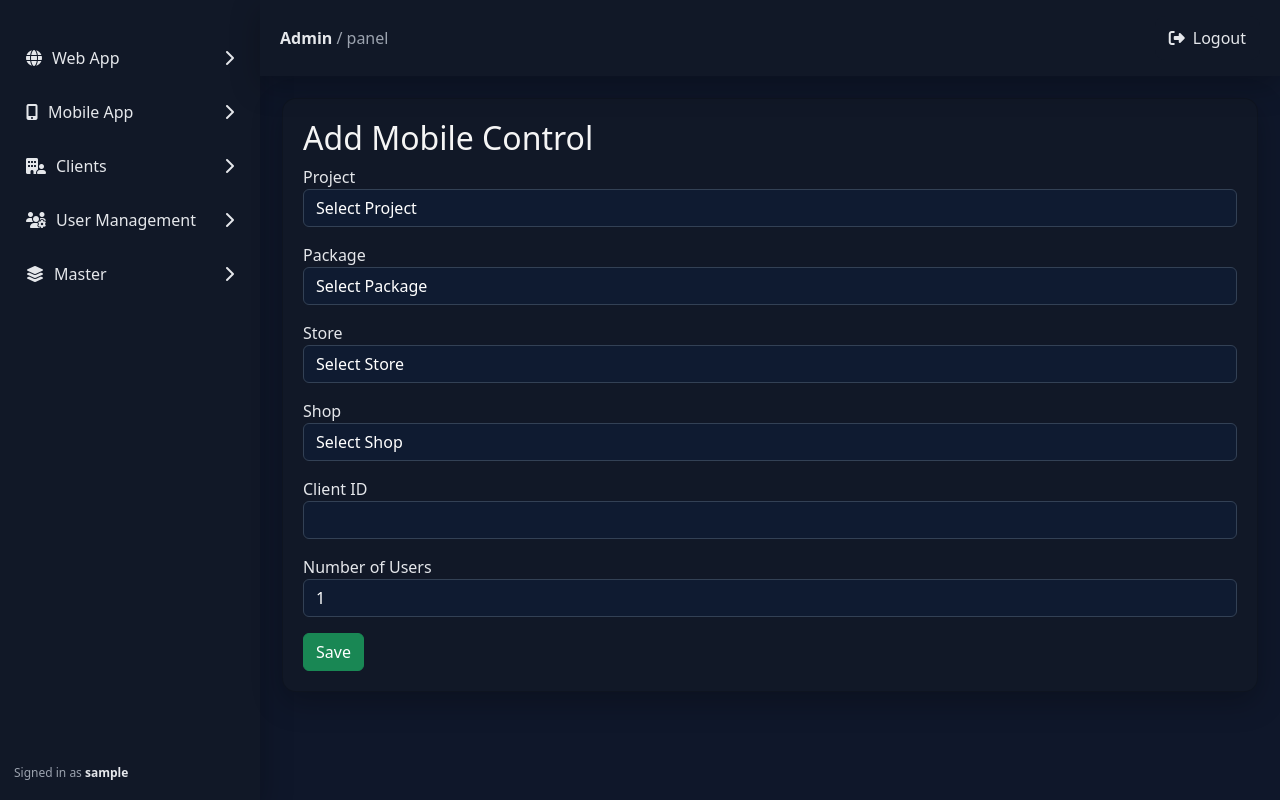
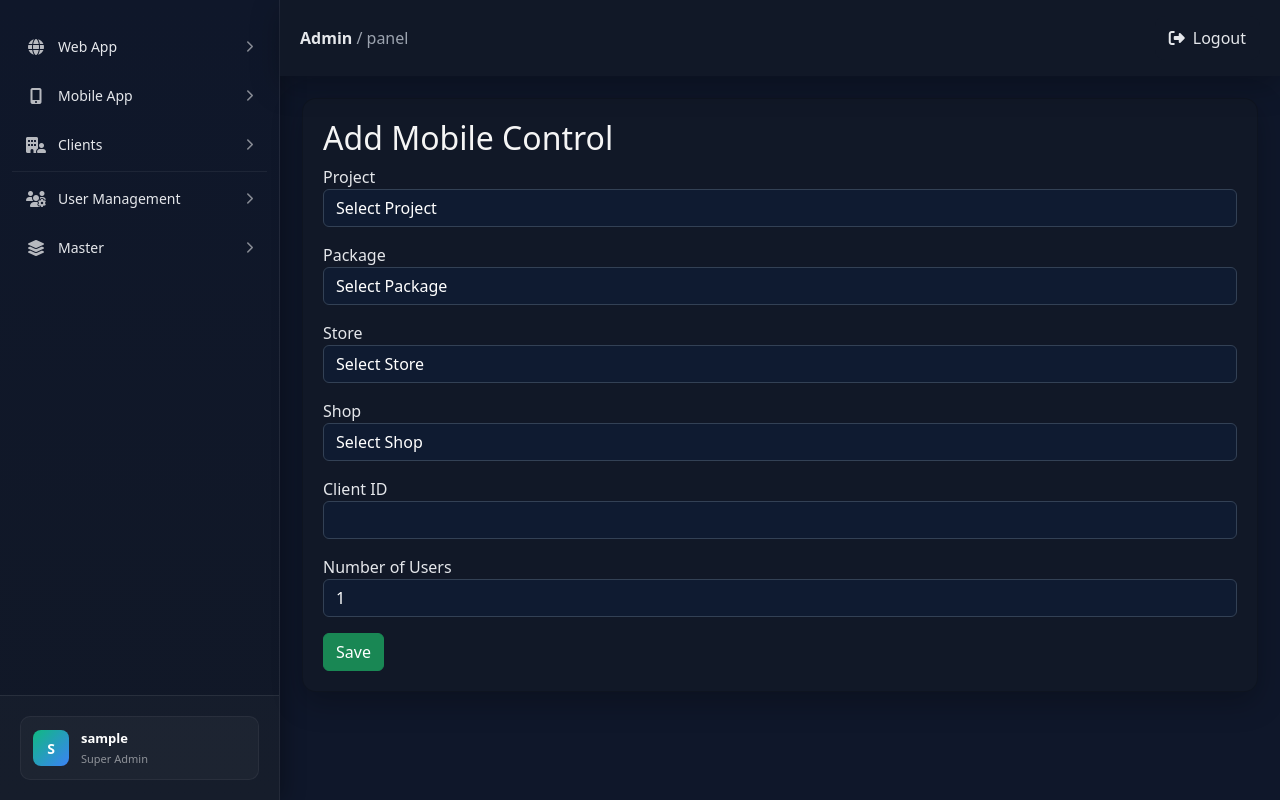
Before and after one commit to sajith231/CENTRAL_LOGIN_SYSTEM, a Django app: page /mobileapp/mobile_control/add/ in a window 1280 px wide. Run offline with Django 5.2, Linux system fonts and the light colour scheme; the visitor is signed in with stand-in values (Sample User, id 1); data that the repository does not hold is empty.

Commit message:
updation

```diff
--- a/app1/templates/base.html
+++ b/app1/templates/base.html
@@ -25,7 +25,7 @@
       /* hover panel (gray-800)      */
       --radius: 14px;
       --shadow: 0 10px 30px rgba(0, 0, 0, .25);
-      --sidebar: 260px;
+      --sidebar: 280px;
     }
 
     * {
@@ -48,36 +48,58 @@
     /* Sidebar */
     .sidebar {
       width: var(--sidebar);
-      background: var(--panel);
-      padding: 18px 14px;
-      box-shadow: var(--shadow);
+      background: linear-gradient(180deg, #0f172a 0%, #111827 100%);
+      padding: 0;
+      box-shadow: 4px 0 20px rgba(0, 0, 0, 0.3);
       position: sticky;
       top: 0;
       height: 100vh;
       display: flex;
       flex-direction: column;
-      gap: 12px;
+      border-right: 1px solid rgba(255, 255, 255, 0.08);
+      overflow-y: auto;
+      overflow-x: hidden;
     }
 
-    .brand {
-      font-weight: 700;
-      letter-spacing: .3px;
-      padding: 8px 10px;
-      border-radius: 12px;
-      background: rgba(255, 255, 255, .03);
-      display: flex;
-      align-items: center;
-      gap: 10px;
+    /* Custom Scrollbar */
+    .sidebar::-webkit-scrollbar {
+      width: 6px;
+    }
+
+    .sidebar::-webkit-scrollbar-track {
+      background: transparent;
+    }
+
+    .sidebar::-webkit-scrollbar-thumb {
+      background: rgba(255, 255, 255, 0.1);
+      border-radius: 3px;
+    }
+
+    .sidebar::-webkit-scrollbar-thumb:hover {
+      background: rgba(255, 255, 255, 0.15);
+    }
+
+    /* Menu Container */
+    .menu-container {
+      padding: 20px 12px;
+      flex: 1;
+      overflow-y: auto;
     }
 
     .menu {
       list-style: none;
       padding: 0;
-      margin: 10px 0 0;
+      margin: 0;
     }
 
     .menu>li {
-      margin: 6px 0;
+      margin: 4px 0;
+    }
+
+    .menu-divider {
+      height: 1px;
+      background: rgba(255, 255, 255, 0.06);
+      margin: 12px 16px;
     }
 
     .menu .menu-toggle {
@@ -87,28 +109,72 @@
       text-align: left;
       display: flex;
       align-items: center;
-      gap: 10px;
-      padding: 12px;
-      border-radius: 12px;
+      gap: 12px;
+      padding: 12px 14px;
+      border-radius: 10px;
       cursor: pointer;
+      color: var(--text);
+      font-size: 14px;
+      font-weight: 500;
+      transition: all 0.2s ease;
+      position: relative;
+    }
+
+    .menu .menu-toggle i:first-child {
+      width: 20px;
+      text-align: center;
+      font-size: 16px;
+      color: rgba(255, 255, 255, 0.7);
+      transition: color 0.2s ease;
     }
 
     .menu .menu-toggle:hover {
-      background: var(--hover);
+      background: rgba(255, 255, 255, 0.06);
+      color: #fff;
+    }
+
+    .menu .menu-toggle:hover i:first-child {
+      color: #3b82f6;
+    }
+
+    .menu .menu-toggle[aria-expanded="true"] {
+      background: rgba(59, 130, 246, 0.1);
+      color: #3b82f6;
+    }
+
+    .menu .menu-toggle[aria-expanded="true"] i:first-child {
+      color: #3b82f6;
     }
 
     .menu .menu-toggle .chev {
       margin-left: auto;
-      transition: transform .2s ease;
+      transition: transform 0.3s cubic-bezier(0.4, 0, 0.2, 1);
+      font-size: 12px;
+      color: rgba(255, 255, 255, 0.5);
     }
 
     .menu .menu-toggle[aria-expanded="true"] .chev {
       transform: rotate(90deg);
+      color: #3b82f6;
     }
 
     .submenu {
       display: none;
-      padding-left: 8px;
+      padding: 8px 0 8px 8px;
+      margin-left: 20px;
+      border-left: 2px solid rgba(255, 255, 255, 0.06);
+      animation: slideDown 0.3s ease;
+    }
+
+    @keyframes slideDown {
+      from {
+        opacity: 0;
+        transform: translateY(-10px);
+      }
+      to {
+        opacity: 1;
+        transform: translateY(0);
+      }
     }
 
     .submenu.open {
@@ -118,20 +184,97 @@
     .submenu a {
       display: flex;
       align-items: center;
-      gap: 10px;
-      padding: 10px 12px;
-      border-radius: 12px;
+      gap: 12px;
+      padding: 10px 14px;
+      border-radius: 8px;
       text-decoration: none;
-      color: var(--text);
+      color: rgba(255, 255, 255, 0.7);
+      font-size: 13px;
+      transition: all 0.2s ease;
+      position: relative;
+      margin: 2px 0;
+    }
+
+    .submenu a i {
+      width: 18px;
+      text-align: center;
+      font-size: 14px;
+      color: rgba(255, 255, 255, 0.5);
+      transition: color 0.2s ease;
     }
 
     .submenu a:hover {
-      background: var(--hover);
+      background: rgba(255, 255, 255, 0.05);
+      color: #fff;
+      padding-left: 18px;
+    }
+
+    .submenu a:hover i {
+      color: #60a5fa;
     }
 
     .submenu a.active {
-      background: var(--hover);
-      outline: 1px solid rgba(255, 255, 255, .06);
+      background: linear-gradient(90deg, rgba(59, 130, 246, 0.15) 0%, rgba(59, 130, 246, 0.05) 100%);
+      color: #60a5fa;
+      font-weight: 500;
+      border-left: 3px solid #3b82f6;
+      padding-left: 15px;
+    }
+
+    .submenu a.active i {
+      color: #60a5fa;
+    }
+
+    /* User Info Section */
+    .sidebar-footer {
+      padding: 20px;
+      border-top: 1px solid rgba(255, 255, 255, 0.08);
+      background: rgba(255, 255, 255, 0.02);
+      margin-top: auto;
+    }
+
+    .user-info {
+      display: flex;
+      align-items: center;
+      gap: 12px;
+      padding: 12px;
+      background: rgba(255, 255, 255, 0.03);
+      border-radius: 10px;
+      border: 1px solid rgba(255, 255, 255, 0.05);
+    }
+
+    .user-avatar {
+      width: 36px;
+      height: 36px;
+      background: linear-gradient(135deg, #10b981 0%, #3b82f6 100%);
+      border-radius: 8px;
+      display: flex;
+      align-items: center;
+      justify-content: center;
+      font-weight: 600;
+      font-size: 14px;
+      color: #fff;
+      flex-shrink: 0;
+    }
+
+    .user-details {
+      flex: 1;
+      min-width: 0;
+    }
+
+    .user-name {
+      font-size: 13px;
+      font-weight: 600;
+      color: #fff;
+      white-space: nowrap;
+      overflow: hidden;
+      text-overflow: ellipsis;
+    }
+
+    .user-role {
+      font-size: 11px;
+      color: rgba(255, 255, 255, 0.5);
+      margin-top: 2px;
     }
 
     .topbar {
@@ -223,7 +366,8 @@
   <div class="layout">
     <!-- Sidebar -->
     <aside id="sidebar" class="sidebar">
-
+      <!-- Menu Container -->
+      <div class="menu-container">
         <ul class="menu">
   {% with am=request.session.allowed_menus %}
 
@@ -306,6 +450,8 @@
     </li>
   {% endif %}
 
+  <li class="menu-divider"></li>
+
   {# 4) USER MANAGEMENT #}
   {% if request.user.is_superuser or 'users_table' in am or 'user_menu_control' in am %}
     <li>
@@ -349,19 +495,35 @@
 
   {% endwith %}
         </ul>
+      </div>
 
-
-
-
-
-      <div class="muted" style="font-size:12px; margin-top:auto;">
-        Signed in as <strong>
+      <!-- Sidebar Footer -->
+      <div class="sidebar-footer">
+        <div class="user-info">
+          <div class="user-avatar">
+            {% if request.user.is_superuser %}
+              {{ request.user.username|first|upper }}
+            {% else %}
+              {{ request.session.custom_user_name|first|upper }}
+            {% endif %}
+          </div>
+          <div class="user-details">
+            <div class="user-name">
               {% if request.user.is_superuser %}
                 {{ request.user.username }}
               {% else %}
                 {{ request.session.custom_user_name }}
               {% endif %}
-        </strong>
+            </div>
+            <div class="user-role">
+              {% if request.user.is_superuser %}
+                Super Admin
+              {% else %}
+                {{ request.session.custom_user_level|default:"User" }}
+              {% endif %}
+            </div>
+          </div>
+        </div>
       </div>
     </aside>
 
```
Lines whose indentation alone changed are shown as unchanged.
